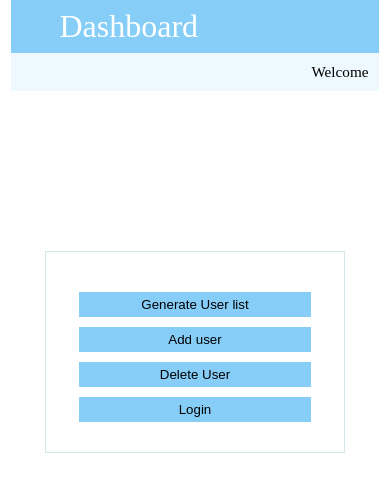
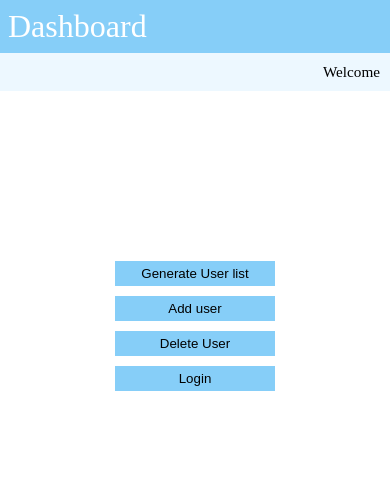
Before and after one commit to usama2188/user-detail-page, a plain HTML site: page index.html in a window 390 px wide. Drawn offline with Linux system fonts and the light colour scheme.

Commit message:
success full

```diff
--- a/index.html
+++ b/index.html
@@ -6,7 +6,7 @@
     <meta http-equiv="X-UA-Compatible" content="IE=edge">
     <meta name="viewport" content="width=device-width, initial-scale=1.0">
     <link rel="stylesheet" href="style.css">
-    <title>Document</title>
+    <title>User_detail</title>
 </head>
 
 <body>
@@ -14,7 +14,9 @@
         Dashboard
     </header>
     <h3>Welcome</h3>
-    <div id="screen" style="visibility:hidden" >
+    <div id="gridContainer">
+
+        <div id="screen" style="visibility:hidden">
 
             System include following users:
             <div id="output">
@@ -26,6 +28,9 @@
             <button class="btn" onclick="addUser()">Add user</button>
             <button class="btn" onclick="deleteUser()">Delete User</button>
             <button class="btn" onclick="loginUser()">Login</button>
+        </div>
+
+
     </div>
     <div id="container">
         <div id="addUser" style="display: none;">
@@ -42,7 +47,7 @@
             </form>
         </div>
 
-        <form id="loginForm"   style="display: none;">
+        <form id="loginForm" style="display: none;">
             <h2>Login</h2>
             Enter name:
             <input type="text" name="name" placeholder="Name" id="inp_name">
@@ -54,7 +59,7 @@
         </form>
 
 
-        <form id="deleteUser"  style="display: none;" >
+        <form id="deleteUser" style="display: none;">
             <h2>Delete User</h2>
             <input type="email" name="email" placeholder="@email" id="deleteUser_email">
             <input id="submit_btn" type="submit" value="DeleteUser">
--- a/style.css
+++ b/style.css
@@ -1,14 +1,14 @@
 *{
-    margin: auto;
+    margin: 0px;
     padding: 0px;
     box-sizing: border-box;
-    width: 98%;
 
 }
 header{
     background-color: rgb(134, 206, 248);
     text-align: justify;
-    padding: .5rem 3rem;
+    padding: .5rem ;
+
     color: white;
     font-size: 2rem;
 }
@@ -17,46 +17,40 @@ h3{
     font-weight: 300;
     background-color: rgba(227, 244, 255, 0.637);
     text-align: right;
-
-
-
 }
 #buttons{
     display: flex;
     flex-direction: column;
-    width: 20rem;
-    border: 1px solid rgb(210, 230, 236);
-    padding: 30px;
-    float: right;
-    margin-right: 3rem;
+    margin: auto;
+
 }
 button{
     padding: 5px;
-    height: rem;
     margin-top: 10px;
     background-color: rgb(134, 206, 248);
     border: none;
+    width: 10rem;
 
 }
 #screen{
-    width: 20%;
     min-height: 10rem;
     background-color: rgb(255, 255, 255);
-    width: 95%;
-    padding-left: 2rem;
-    padding-top: 1rem;
+    padding:1rem;
     font-size: larger;
-    margin: auto;
     border-bottom: 1px solid gainsboro;
 }
 #output{
-    padding-left: 2rem;
     padding-top: 1rem;
+    padding-left: 1.5rem;
 }
-#container{
-    padding: rem;
 
+#gridContainer{
+    display: flex;
+    flex-wrap: wrap;
+    align-items: center;
+    justify-content: center;
 }
+
 form{
     display: flex;
     flex-direction: column;
@@ -69,7 +63,8 @@ form{
 
 }
 form h2{
-    margin-bottom: 5rem;padding: 20px;
+    margin-bottom: 5rem;
+    padding: 20px;
     border-bottom: 1px solid black;
 }
 form input{
@@ -93,10 +88,6 @@ form input:focus{
     color: white;
 }
 
-.delete_btn{
-    margin: auto;
-}
-/* media query */
 @media only screen and (max-width:400px)
 {
     body{
@@ -104,7 +95,7 @@ form input:focus{
     }
     form{
 
-        width: 85%;
+        width: 100%;
         padding: 20px;
         margin-left: 0px;
         margin: auto;
@@ -116,21 +107,12 @@ form input:focus{
     form input{
         padding: 3px;
     }
+    #buttons{
+        margin: 0%;
+    }
 
-    #buttons{
-        width: 80%;
-        float: none;
-        margin: auto;
-    }
-    button{
-        padding: 5px;
-        margin-top: 10px;
-        background-color: rgb(134, 206, 248);
-        border: none;
-
-    }
     #output{
-        padding-left: 0rem;
-        padding-top: 2rem;
+        padding:0%;
+        padding-top: 1rem;
     }
 }
```
Lines whose indentation alone changed are shown as unchanged.
